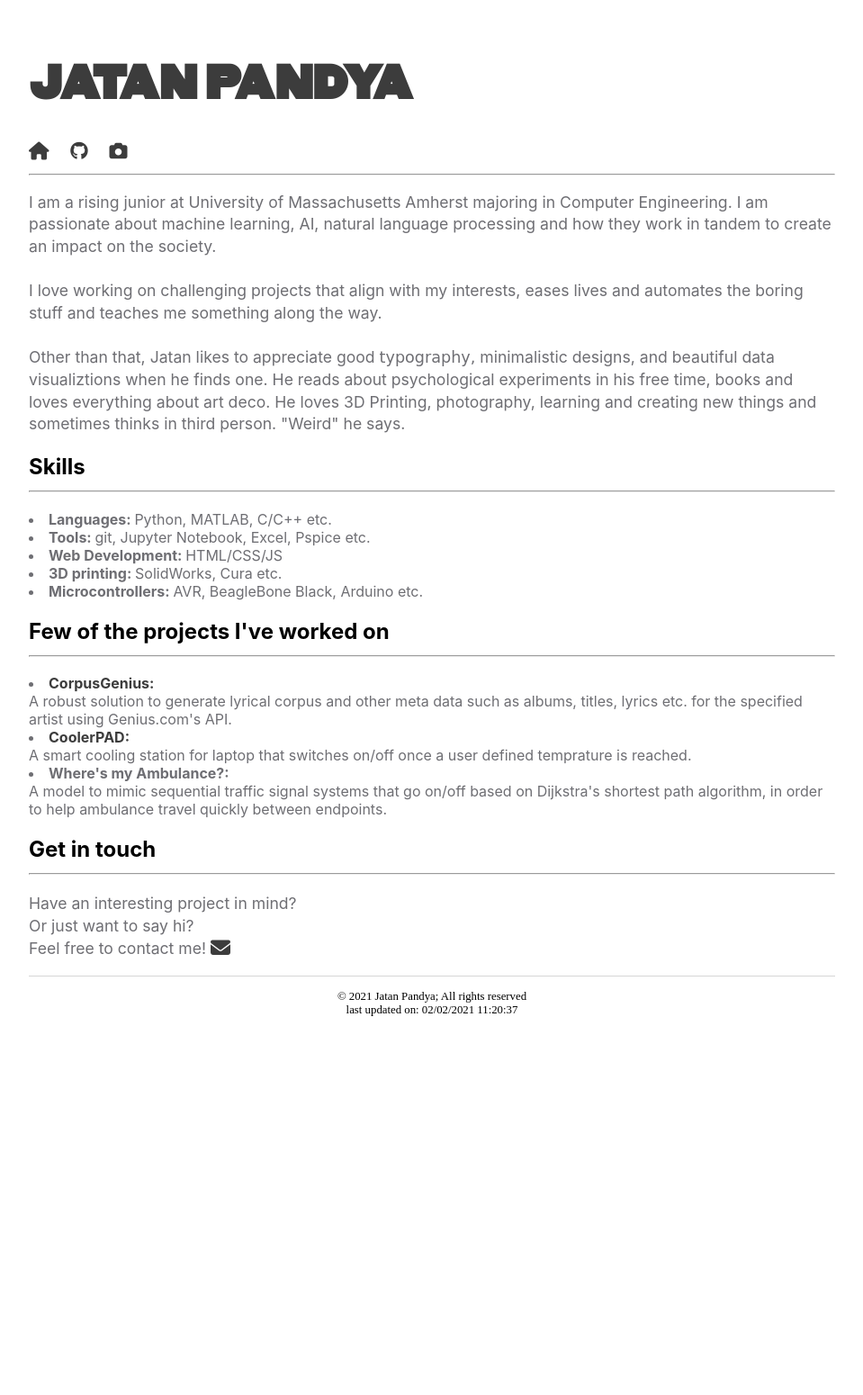
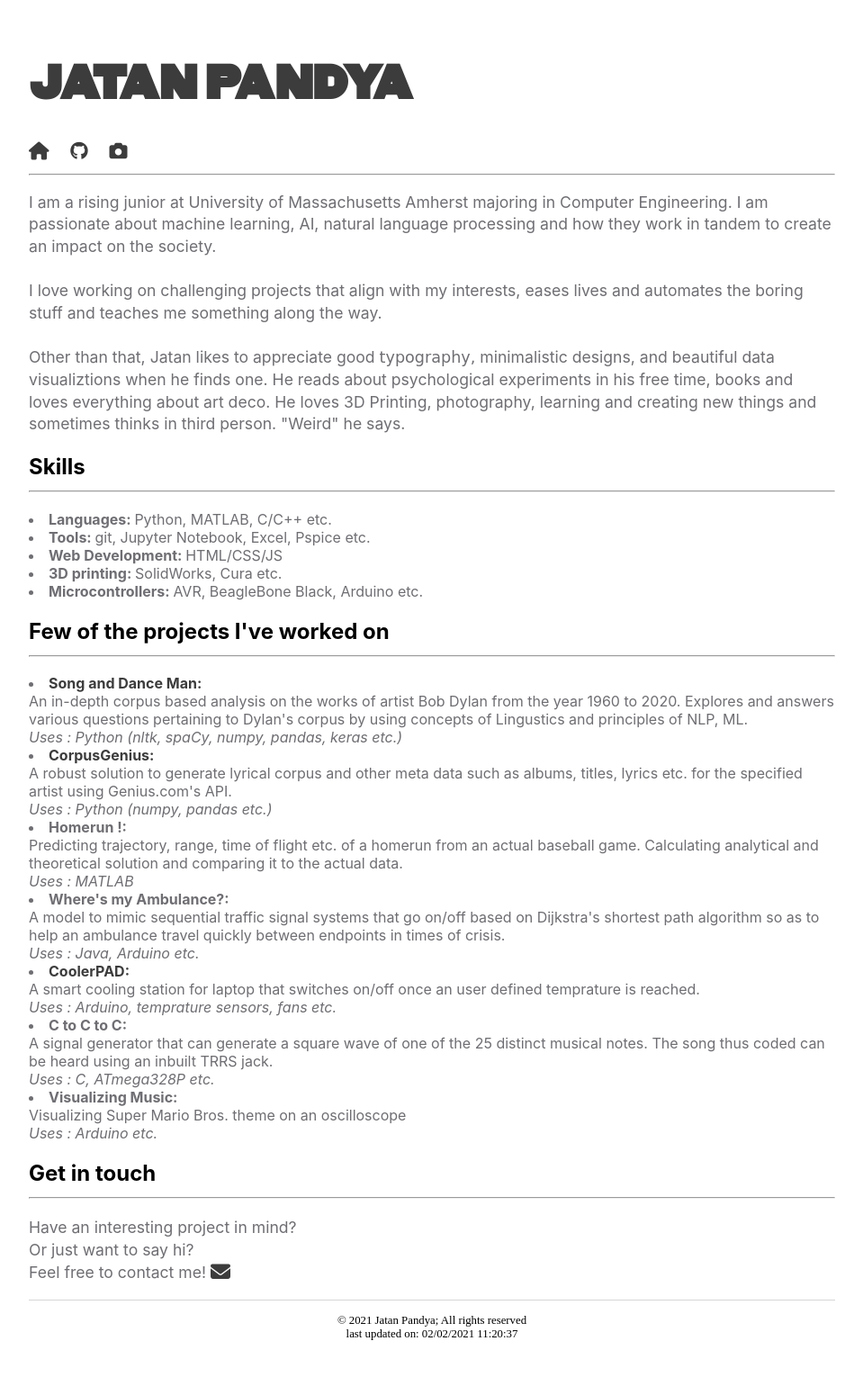
Before and after one commit to jatanjay/jatanjay.github.io, a Jekyll site: the page built from index.html, in a window 1280 px wide. Shown: the whole page at 90% size, without its empty margins (160-1119 px from the left). Built offline with Jekyll 4.4.1, drawn with Linux system fonts in a browser that asks for light colours; nearby versions of some CDN libraries; some web fonts are replaced; before the commit the page ends 1190 px from its top, so only the background shows below that.

Commit message:
Update index.html

```diff
--- a/index.html
+++ b/index.html
@@ -42,18 +42,39 @@ title: Jatan J. Pandya
 
 <div class="pastp">
     <l>
+        <li><b><a href="https://jatanjay.github.io/SongandDanceMan/">Song and Dance Man: </a></b><br /></li>
+        An in-depth corpus based analysis on the works of artist Bob Dylan from the year 1960 to 2020.
+        Explores and answers various questions pertaining to Dylan's corpus by using concepts of Lingustics and
+        principles of NLP, ML. <br />
+        <i>Uses : Python (nltk, spaCy, numpy, pandas, keras etc.)</i>
+
         <li><b><a href="https://jatanjay.github.io/CorpusGenius/">CorpusGenius: </a></b> <br /></li>
         A robust solution to generate lyrical corpus and other meta data such as albums, titles, lyrics etc. for the
-        specified artist using Genius.com's API.
-        </li>
-        <li><b><a href="https://www.instructables.com/CoolerPAD/">CoolerPAD: </a></b><br />
-            A smart cooling station for laptop that switches on/off once a user defined temprature is reached.
-        </li>
-        <li><b>Where's my Ambulance?: </b><br />
-            A model to mimic sequential traffic signal systems that go on/off based on Dijkstra's shortest path
-            algorithm, in order to help ambulance travel
-            quickly between endpoints.
-        </li>
+        specified artist using Genius.com's API.<br />
+        <i>Uses : Python (numpy, pandas etc.)</i>
+
+        <li><b>Homerun !: </b><br /></li>
+        Predicting trajectory, range, time of flight etc. of a homerun from an actual baseball game. Calculating
+        analytical and theoretical solution and comparing it to the actual data. <br />
+        <i>Uses : MATLAB</i>
+
+        <li><b>Where's my Ambulance?: </b><br /></li>
+        A model to mimic sequential traffic signal systems that go on/off based on Dijkstra's shortest path
+        algorithm so as to help an ambulance travel quickly between endpoints in times of crisis. <br />
+        <i>Uses : Java, Arduino etc.</i>
+
+        <li><b><a href="https://www.instructables.com/CoolerPAD/">CoolerPAD: </a></b><br /></li>
+        A smart cooling station for laptop that switches on/off once an user defined temprature is reached. <br />
+        <i>Uses : Arduino, temprature sensors, fans etc.</i>
+
+        <li><b>C to C to C: </b><br /></li>
+        A signal generator that can generate a square wave of one of the 25 distinct musical notes. The song thus coded
+        can be heard using an inbuilt TRRS jack. <br />
+        <i>Uses : C, ATmega328P etc.</i>
+
+        <li><b>Visualizing Music: </b><br /></li>
+        Visualizing Super Mario Bros. theme on an oscilloscope <br />
+        <i>Uses : Arduino etc.</i>
     </l>
 </div>
 
```
